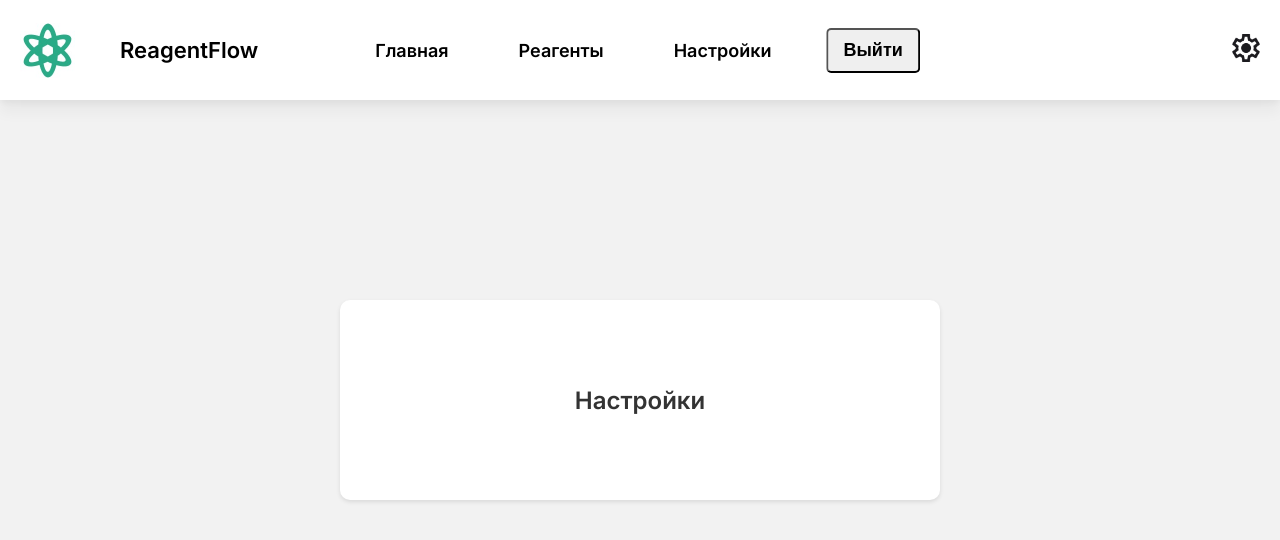
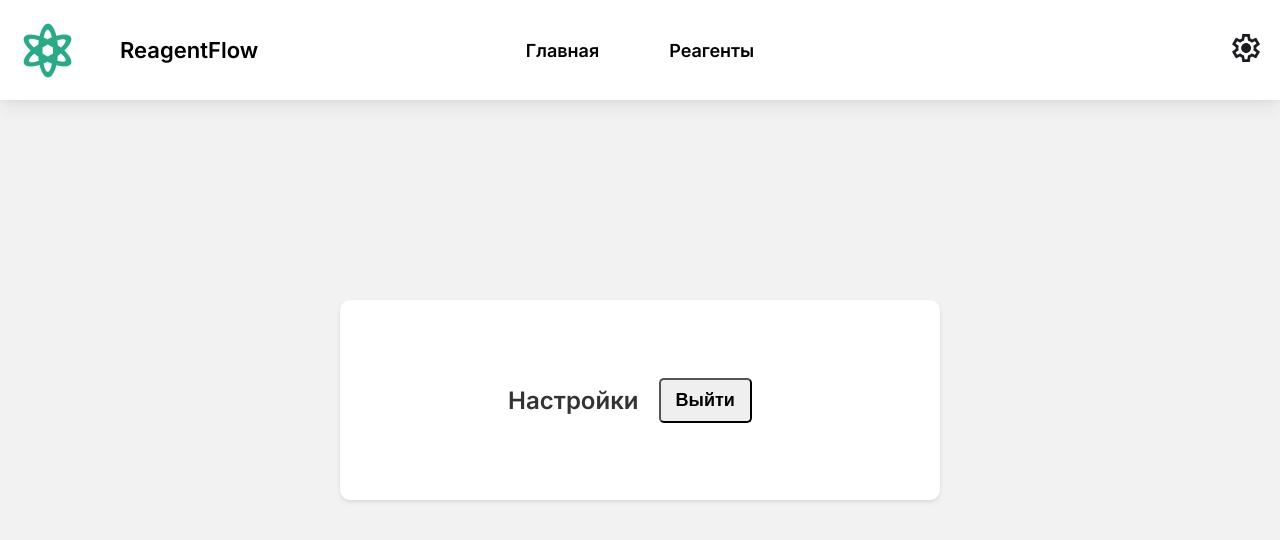
Before and after one commit to ReagentFlow/frontend, a React (Create React App) app: page /settings in a window 1280 px wide. Shown: the top 540 px of the page. Built offline with nearby package versions, Linux system fonts and the light colour scheme; sample sign-in values are in the browser's storage.

Commit message:
header для авторизованных и кнопка logout в настройках

```diff
--- a/src/App.jsx
+++ b/src/App.jsx
@@ -22,7 +22,7 @@ function App() {
                         <Route path="/login" element={<Login />} />
                         <Route path="/register" element={<Register />} />
                         <Route path="/reagents" element={<PrivateRoute><ReagentsTable /></PrivateRoute>} />
-                        <Route path="/weather" element={<WeatherTable />} />
+                        <Route path="/weather" element={<PrivateRoute><WeatherTable /></PrivateRoute>} />
                         <Route path="/settings" element={<PrivateRoute><Settings /></PrivateRoute>} />
                     </Routes>
                 </main>
--- a/src/pages/Settings.jsx
+++ b/src/pages/Settings.jsx
@@ -1,11 +1,15 @@
-import React from 'react';
+import React, { useContext } from 'react';
+import { AuthContext } from '../components/AuthContext';
 import '../styles/Settings.css';
 
 function Settings() {
+    const { logout } = useContext(AuthContext);
+
     return (
         <div className="settings-container">
             <div className="settings-banner">
                 <h1>Настройки</h1>
+                <button onClick={logout} className="nav-link">Выйти</button>
             </div>
         </div>
     );
--- a/src/widgets/Header.jsx
+++ b/src/widgets/Header.jsx
@@ -6,7 +6,7 @@ import settingsIcon from '../assets/settings.png';
 import { AuthContext } from '../components/AuthContext';
 
 function Header() {
-    const { user, logout } = useContext(AuthContext);
+    const { user } = useContext(AuthContext);
 
     return (
         <div className="header">
@@ -19,8 +19,6 @@ function Header() {
                     <>
                         <Link to="/" className="nav-link">Главная</Link>
                         <Link to="/reagents" className="nav-link">Реагенты</Link>
-                        <Link to="/settings" className="nav-link">Настройки</Link>
-                        <button onClick={logout} className="nav-link">Выйти</button>
                     </>
                 ) : (
                     <>
```
